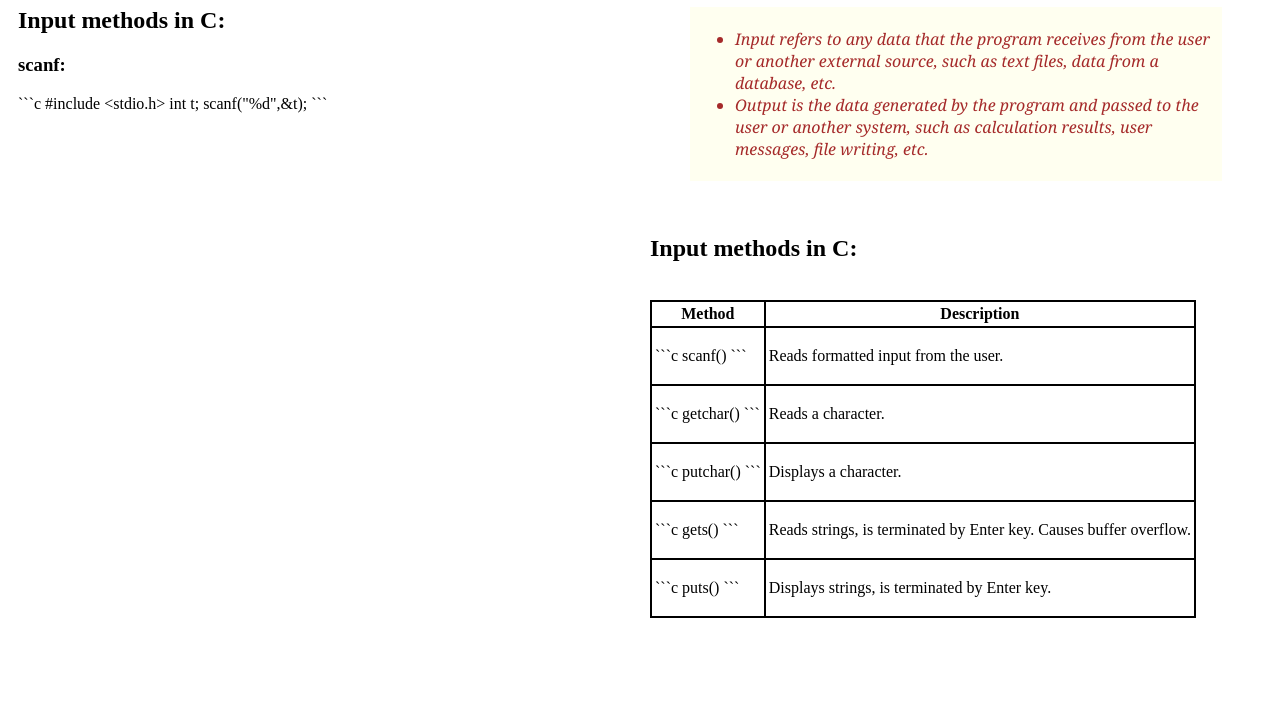
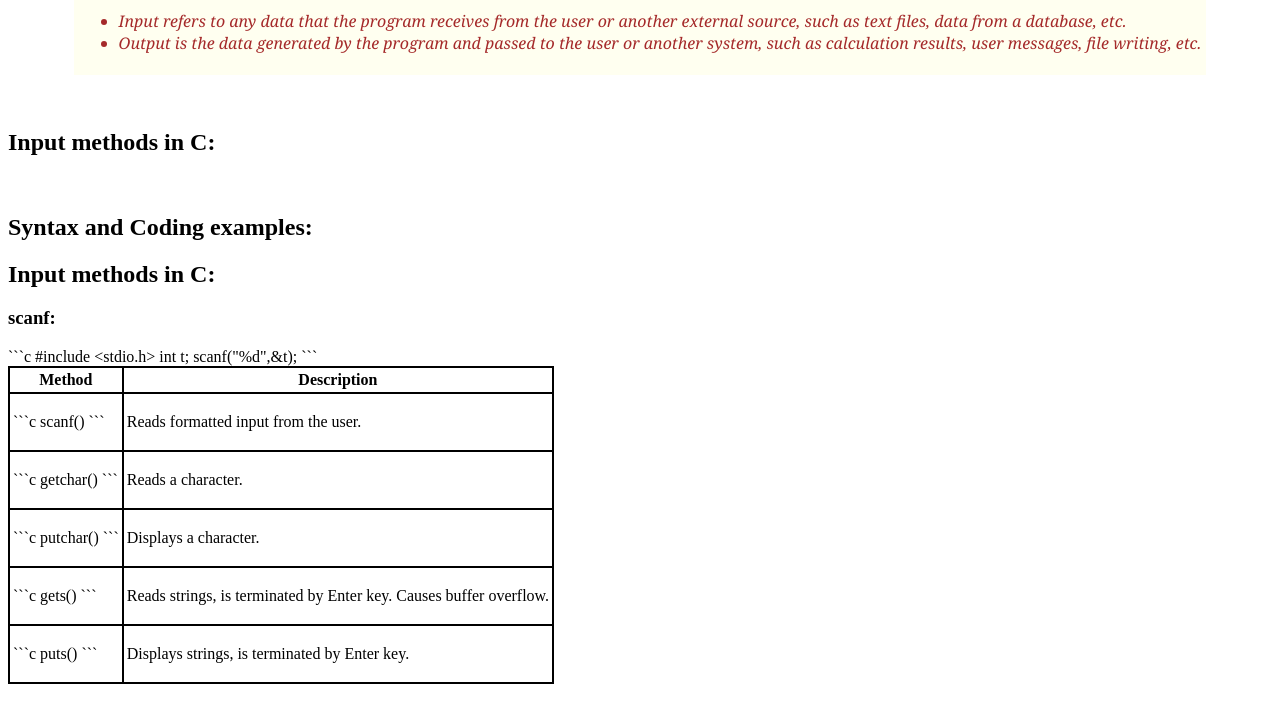
Before and after one commit to Sree2011/PROGRAMMING_NOTES, a plain HTML site: page HTML/inout.html in a window 1280 px wide. Shown: the part 91-800 px from the top of the page. Drawn offline with Linux system fonts and the light colour scheme.

Commit message:
modified:   HTML/inout.html

````diff
--- a/HTML/inout.html
+++ b/HTML/inout.html
@@ -12,21 +12,7 @@
 </head>
 
 <body>
-    <div class="flexmain">
-        <div class="flexsub">
-            <h1>Syntax and Coding examples:</h1>
-            <h2>Input methods in C:</h2>
-            <h3>scanf:</h3>
-            <md-block>
-                ```c
-                #include &lt;stdio.h&gt;
-                int t;
-                scanf("%d",&t);
-                ```
-            </md-block>
-        </div>
-
-        <div class="flexsub">
+    <div>
         <h1>Input and Output</h1>
         <blockquote>
             <ul>
@@ -117,7 +103,18 @@
             </tr>
     </div>
 
-    </div>
+    <aside>
+        <h1>Syntax and Coding examples:</h1>
+        <h2>Input methods in C:</h2>
+        <h3>scanf:</h3>
+        <md-block>
+            ```c
+            #include &lt;stdio.h&gt;
+            int t;
+            scanf("%d",&t);
+            ```
+        </md-block>
+    </aside>
 
 </body>
 
````
Lines whose indentation alone changed are shown as unchanged.
